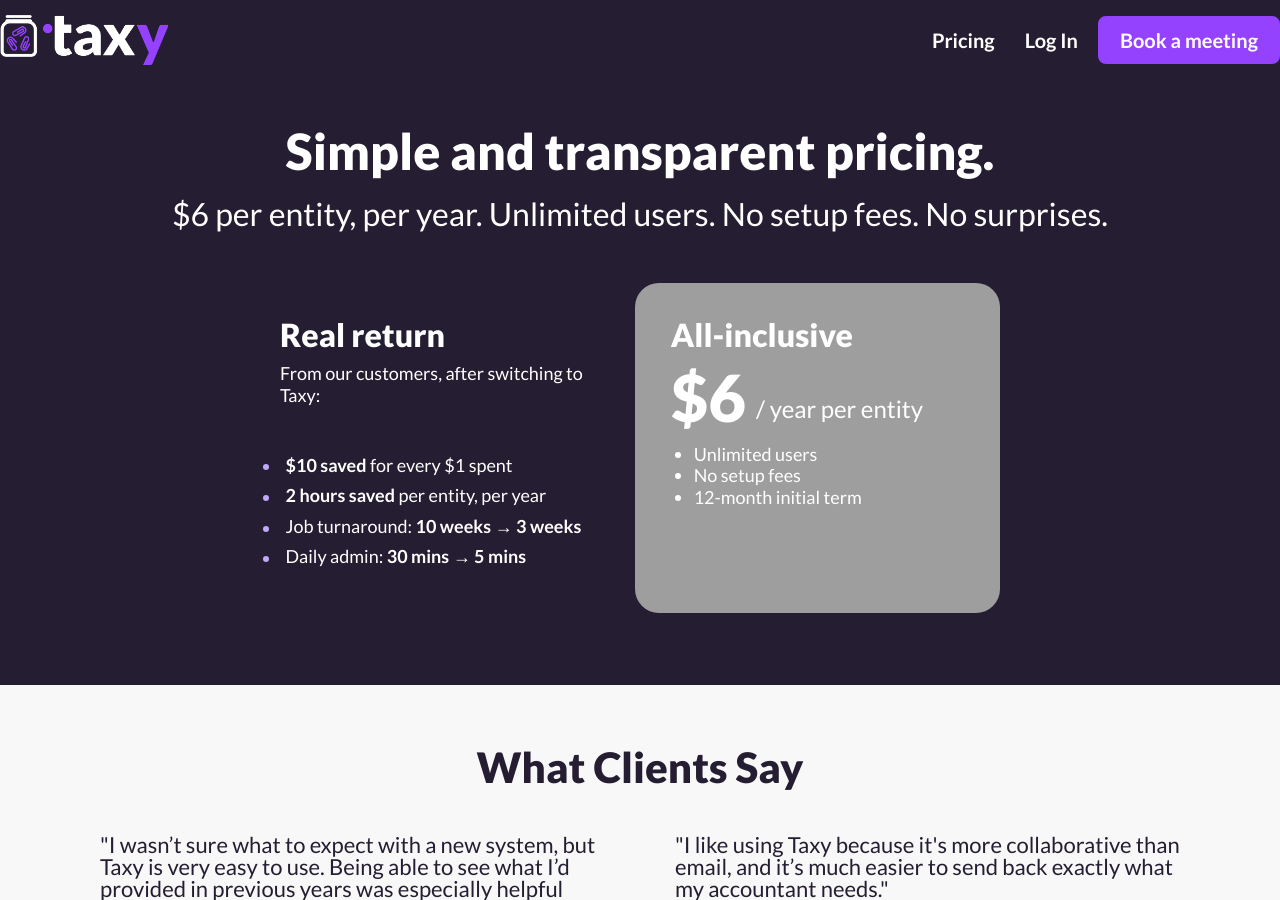
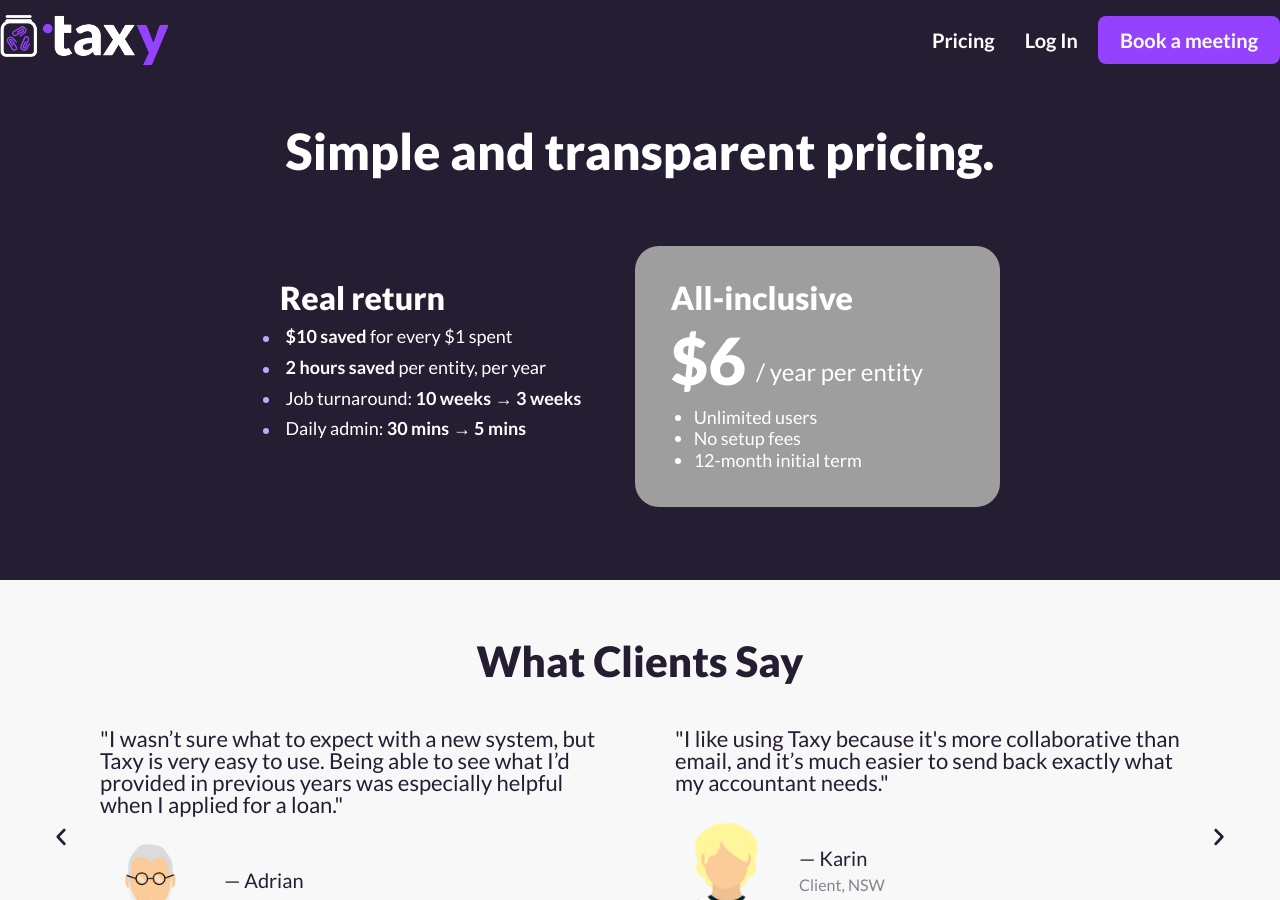
Before and after one commit to taxy-au/taxy-website, a Jekyll site: the page built from pricing.html, in a window 1280 px wide and 900 px high. Built offline with Jekyll 4.4.1, drawn with Linux system fonts in a browser that asks for light colours; nearby versions of some CDN libraries; library files that are not in the unit come from our copies.

Commit message:
Pricing: remove redundant copy
- Drop hero sub-line "$6 per entity, per year. Unlimited users. No setup
  fees. No surprises." — the purple price card below states the same
  thing more prominently.
- Drop "From our customers, after switching to Taxy:" intro from the
  proof column — the heading "Real return" + bullets carry the meaning.

Page is tighter; less words doing the same job.

Co-Authored-By: Claude Opus 4.7 (1M context) <noreply@anthropic.com>

```diff
--- a/pricing.html
+++ b/pricing.html
@@ -19,15 +19,11 @@ extra_head: head-pricing.html
 					<div class="e-con-inner">
 				<div class="elementor-element elementor-element-1695a2a elementor-widget__width-inherit elementor-widget elementor-widget-text-editor" data-id="1695a2a" data-element_type="widget" data-widget_type="text-editor.default">
 									<h1>Simple and transparent pricing.</h1>								</div>
-				<div class="elementor-element elementor-element-6ff1583 elementor-widget__width-inherit elementor-widget elementor-widget-text-editor" data-id="6ff1583" data-element_type="widget" data-widget_type="text-editor.default">
-									<p>$6 per entity, per year. Unlimited users. No setup fees. No surprises.</p>								</div>
-		<div class="elementor-element elementor-element-caa0303 e-con-full e-flex e-con e-child" data-id="caa0303" data-element_type="container">
+<div class="elementor-element elementor-element-caa0303 e-con-full e-flex e-con e-child" data-id="caa0303" data-element_type="container">
 		<div class="elementor-element elementor-element-a4be9a6 e-con-full e-flex e-con e-child" data-id="a4be9a6" data-element_type="container" data-settings="{&quot;background_background&quot;:&quot;classic&quot;}">
 <div class="elementor-element elementor-element-50828cf elementor-widget elementor-widget-heading" data-id="50828cf" data-element_type="widget" data-widget_type="heading.default">
 					<h3 class="elementor-heading-title elementor-size-default">Real return</h3>				</div>
-				<div class="elementor-element elementor-element-fc748f5 elementor-widget elementor-widget-text-editor" data-id="fc748f5" data-element_type="widget" data-widget_type="text-editor.default">
-									<p>From our customers, after switching to Taxy:</p>								</div>
-				<div class="elementor-element elementor-element-28b56a4 elementor-widget elementor-widget-text-editor" data-id="28b56a4" data-element_type="widget" data-widget_type="text-editor.default">
+<div class="elementor-element elementor-element-28b56a4 elementor-widget elementor-widget-text-editor" data-id="28b56a4" data-element_type="widget" data-widget_type="text-editor.default">
 									<ul><li><strong>$10 saved</strong> for every $1 spent</li><li><strong>2 hours saved</strong> per entity, per year</li><li>Job turnaround: <strong>10 weeks → 3 weeks</strong></li><li>Daily admin: <strong>30 mins → 5 mins</strong></li></ul>								</div>
 				</div>
 		<div class="elementor-element elementor-element-3bfd95d e-con-full e-flex e-con e-child" data-id="3bfd95d" data-element_type="container" data-settings="{&quot;background_background&quot;:&quot;classic&quot;}">
```
